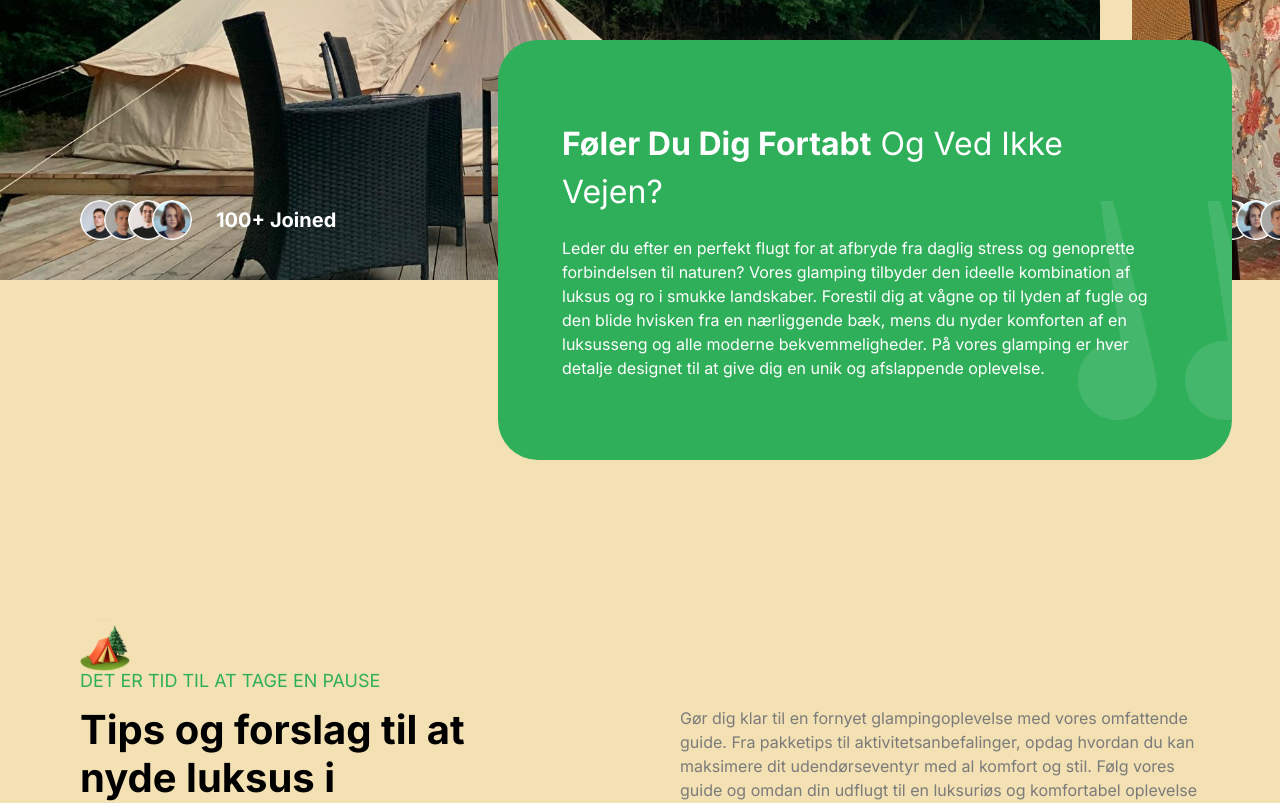
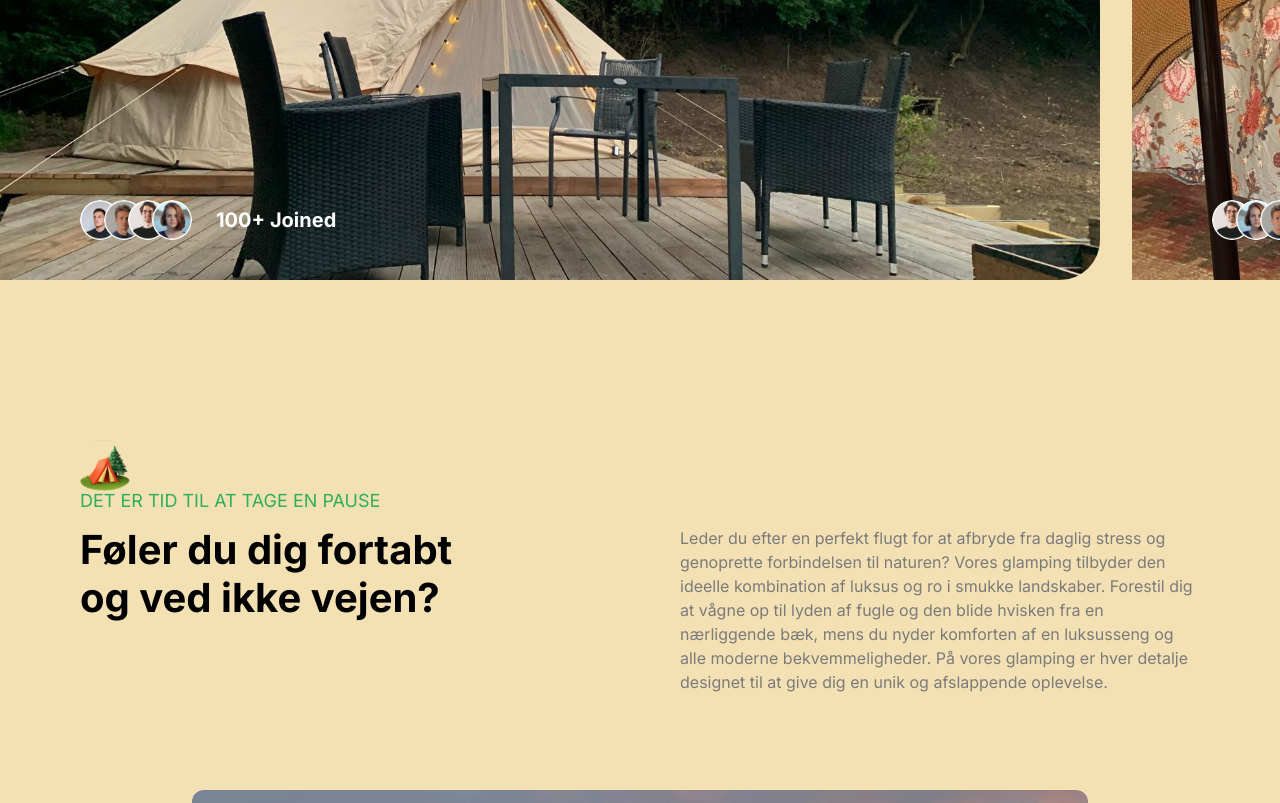
Before and after one commit to brumar77/test, a Next.js app: page / in a window 1280 px wide. Shown: the part 1360-2163 px from the top of the page. Built offline with nearby package versions, Linux system fonts and the light colour scheme.

Commit message:
cambios solicitados, pero no necesarios

```diff
--- a/components/Camp.tsx
+++ b/components/Camp.tsx
@@ -17,7 +17,6 @@ const CampSite = ({
   subtitle,
   peopleJoined,
 }: CampProps) => {
-
   const [randomPeople, setRandomPeople] = useState<string[]>([]);
 
   useEffect(() => {
@@ -80,12 +79,16 @@ export const Camp = () => {
         />
       </div>
 
-      <div className="flexEnd mt-10 px-6 lg:-mt-60 lg:mr-6">
-        <div className="bg-green-50 p-8 lg:max-w-[500px] xl:max-w-[734px] xl:rounded-5xl xl:px-16 xl:py-20 relative w-full overflow-hidden rounded-3xl">
+      {/*  */}
+    </section>
+  );
+};
+
+{
+  /* <div className="flexEnd mt-10 px-6 lg:-mt-60 lg:mr-6">
+        <div className="btn_champagne_hard p-8 lg:max-w-[500px] xl:max-w-[734px] xl:rounded-5xl xl:px-16 xl:py-20 relative w-full overflow-hidden rounded-3xl">
+
           {/* <h2 className="regular-24 md:regular-32 2xl:regular-64 capitalize text-white">
-            <strong>Feeling Lost</strong> and not Knowing the way?
-          </h2> */}
-          <h2 className="regular-24 md:regular-32 2xl:regular-64 capitalize text-white">
             <strong>Føler du dig fortabt</strong> og ved ikke vejen?
           </h2>
 
@@ -97,8 +100,10 @@ export const Camp = () => {
             nærliggende bæk, mens du nyder komforten af en luksusseng og alle
             moderne bekvemmeligheder. På vores glamping er hver detalje designet
             til at give dig en unik og afslappende oplevelse.
-          </p>
-          <Image
+          </p> eliminado por pedido  */
+}
+{
+  /* <Image
             className="camp-quote"
             src="/quote.svg"
             alt="camp-2"
@@ -106,7 +111,5 @@ export const Camp = () => {
             height={219}
           />
         </div>
-      </div>
-    </section>
-  );
-};
+      </div> */
+}
--- a/components/Guide.tsx
+++ b/components/Guide.tsx
@@ -23,7 +23,7 @@ export const Guide = () => {
             comfortable experience in the midst of nature.
           </p> */}
 
-          <h2 className="bold-40 bold-64 xl:max-w-[390px]">
+          {/* <h2 className="bold-40 bold-64 xl:max-w-[390px]">
             Tips og forslag til at nyde luksus i naturen
           </h2>
           <p className="regular-16 text-gray-30 xl:max-w-[520px]">
@@ -32,6 +32,19 @@ export const Guide = () => {
             kan maksimere dit udendørseventyr med al komfort og stil. Følg vores
             guide og omdan din udflugt til en luksuriøs og komfortabel oplevelse
             midt i naturen.
+          </p>  sacado para poner lo sacado el recuerda verde*/}
+
+          <h2 className="bold-40 bold-64 xl:max-w-[390px]">
+            Føler du dig fortabt og ved ikke vejen?
+          </h2>
+          <p className="regular-16 text-gray-30 xl:max-w-[520px]">
+            Leder du efter en perfekt flugt for at afbryde fra daglig stress og
+            genoprette forbindelsen til naturen? Vores glamping tilbyder den
+            ideelle kombination af luksus og ro i smukke landskaber. Forestil
+            dig at vågne op til lyden af fugle og den blide hvisken fra en
+            nærliggende bæk, mens du nyder komforten af en luksusseng og alle
+            moderne bekvemmeligheder. På vores glamping er hver detalje designet
+            til at give dig en unik og afslappende oplevelse.
           </p>
         </div>
       </div>
--- a/components/Hero.tsx
+++ b/components/Hero.tsx
@@ -81,7 +81,7 @@ export const Hero = () => {
               <p className="regular-16 text-gray-30">Location</p>
               <Image src="/close.svg" width={24} height={24} alt="close" />
             </div>
-            <p className="bold-20 text-white">Ravnholmvej</p>
+            <p className="bold-20 text-white">Vissenbjerg, 5492</p>
           </div>
 
           <div className="flexBetween">
--- a/constants/index.ts
+++ b/constants/index.ts
@@ -114,17 +114,17 @@ export const FEATURES = [
     icon: "/diamante.svg",
     description: "En overnatning i velindrettet og veludstyret telt på trædæk",
   },
-  {
-    title: "Dampsauna",
-    icon: "/sauna-50.png",
-    description:
-      "Vores dampsauna er designet til at tilbyde en afslappende og forfriskende oplevelse. Træd ind i vores dampfyldte sauna og lad varmen og fugtigheden rense din krop og sind. Med beroligende aromaer og en behagelig atmosfære er vores dampsauna det perfekte sted at slappe af og genoplive dine sanser.",
-  },
+  // {
+  //   title: "Dampsauna",
+  //   icon: "/sauna-50.png",
+  //   description:
+  //     "Vores dampsauna er designet til at tilbyde en afslappende og forfriskende oplevelse. Træd ind i vores dampfyldte sauna og lad varmen og fugtigheden rense din krop og sind. Med beroligende aromaer og en behagelig atmosfære er vores dampsauna det perfekte sted at slappe af og genoplive dine sanser.",
+  // },
   {
     title: "Is Bad",
     icon: "/cold-48.png",
     description:
-      "Vores glamping tilbyder en unik isbadoplevelse, perfekt til at genopfriske kroppen efter en varm saunaoplevelse. Tag en forfriskende dukkert i vores iskolde pool og oplev den fornyede energi og velvære, som kun isbad kan give.",
+      "Tag en forfriskende dukkert i vores iskolde pool og oplev den fornyede energi og velvære, som kun isbad kan give.",
   },
   {
     title: "Afslappende Massage på Glamping - Book din Unikke Oplevelse",
```
